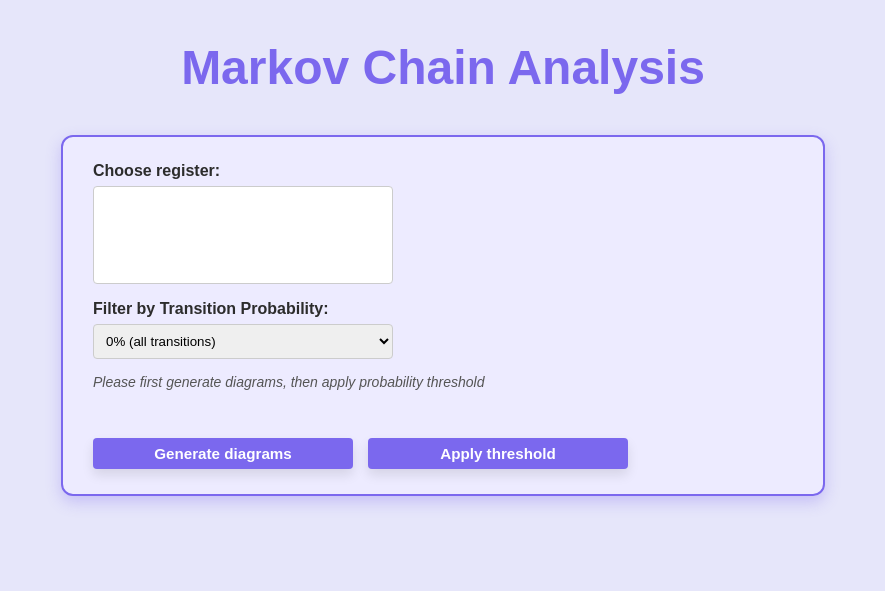
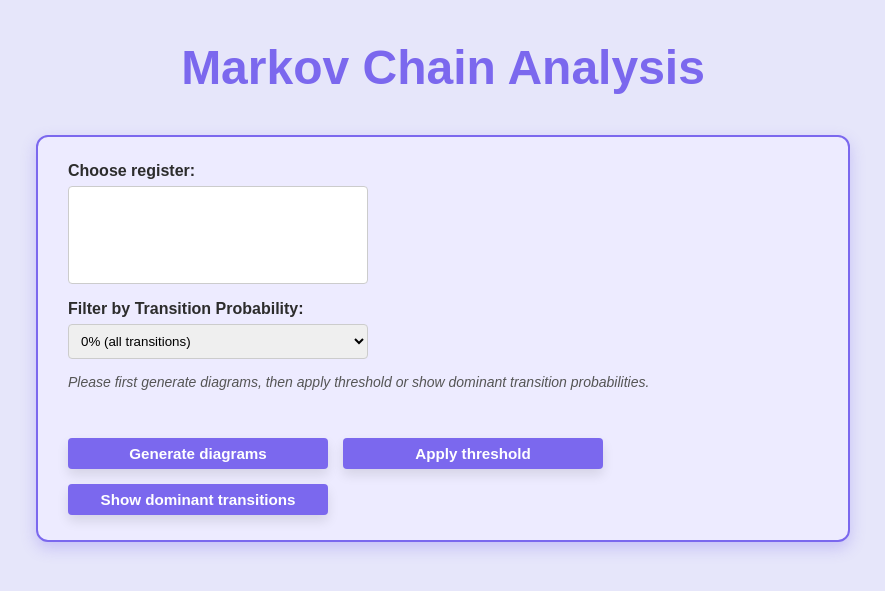
Before and after one commit to Cosmic-maker/design-process-webpage, a Flask app: page /markov_analysis in a window 1280 px wide. Shown: the top 591 px of the page, without its empty margins (197-1082 px from the left). Run offline with Flask 3, Linux system fonts and the light colour scheme; lists and menus that the app fills with data are empty.

Commit message:
markov-features  - Code D is now next to Code S  - Feature with dominant Transactions implemented

```diff
--- a/app/logic.py
+++ b/app/logic.py
@@ -329,7 +329,7 @@ def perform_cumulative_occurence_analysis(df, sheet_name, filename_base, min_occ
     }
 
 
-def perform_markov_chain_analysis(df, sheet_name, filename_base, threshold=0.0):
+def perform_markov_chain_analysis(df, sheet_name, filename_base, threshold=0.0, action="generate"):
     codes = df["Code"].astype(str).tolist()
     transitions = list(zip(codes[:-1], codes[1:]))
     transition_counts = {from_code: {to_code: 0 for to_code in ALLOWED_CODES} for from_code in ALLOWED_CODES}
@@ -348,6 +348,28 @@ def perform_markov_chain_analysis(df, sheet_name, filename_base, threshold=0.0):
             prob = transition_counts[from_code][to_code] / total_transitions
             if prob >= threshold:
                 transition_probs[from_code][to_code] = prob
+
+    # Nur die dominanten Übergänge behalten, wenn show_dominant ausgewählt wurde
+    if action == "show_dominant":
+        # Neue Logik: Für jeden Zielzustand nur den Übergang mit höchster Wahrscheinlichkeit behalten
+        dominant_transitions = {}
+
+        # Erst alle möglichen Übergänge sammeln
+        for from_code in transition_probs:
+            for to_code, prob in transition_probs[from_code].items():
+                if to_code not in dominant_transitions:
+                    dominant_transitions[to_code] = (from_code, prob)
+                else:
+                    # Nur behalten wenn Wahrscheinlichkeit höher ist
+                    if prob > dominant_transitions[to_code][1]:
+                        dominant_transitions[to_code] = (from_code, prob)
+
+        # Übergangsmatrix neu aufbauen
+        new_transition_probs = {from_code: {} for from_code in ALLOWED_CODES}
+        for to_code, (from_code, prob) in dominant_transitions.items():
+            new_transition_probs[from_code][to_code] = prob
+
+        transition_probs = new_transition_probs
 
     G = nx.DiGraph()
 
@@ -374,7 +396,7 @@ def perform_markov_chain_analysis(df, sheet_name, filename_base, threshold=0.0):
                 'Be': (1, 0),
                 'S': (2, 1),
                 'Bs': (2, 0),
-                'D': (2, -1)
+                'D': (3, 1)
             }
             pos = {k: fixed_positions[k] for k in G.nodes() if k in fixed_positions}
 
@@ -397,11 +419,16 @@ def perform_markov_chain_analysis(df, sheet_name, filename_base, threshold=0.0):
             nx.draw_networkx_labels(G, pos, font_size=14,
                                     font_weight='bold', font_color='black')
 
-        plt.title(f"Markov Chain: {sheet_name} (Schwelle: {threshold*100:.0f}%)")
+        title = f"Markov Chain: {sheet_name}"
+        if action == "show_dominant":
+            title += " (dominant transitions only)"
+        else:
+            title += f" (threshold: {threshold*100:.0f}%)"
+        plt.title(title)
 
         markov_dir = os.path.join(DIAGRAM_FOLDER, "markov")
         os.makedirs(markov_dir, exist_ok=True)
-        output_path = os.path.join(markov_dir, f"{sheet_name}_markov_{threshold}.png")
+        output_path = os.path.join(markov_dir, f"{sheet_name}_markov_{threshold}_{action if action in ['show_dominant'] else 'normal'}.png")
 
         plt.tight_layout()
         plt.savefig(output_path)
--- a/app/routes.py
+++ b/app/routes.py
@@ -226,6 +226,7 @@ def setup_routes(app):
 
         selected_registers = []
         threshold = 0.0
+        action = "generate"  # Standardwert
 
         if request.method == "POST":
             selected_registers = request.form.getlist("register")
@@ -237,12 +238,11 @@ def setup_routes(app):
             else:
                 try:
                     xls = pd.ExcelFile(combined_file)
-                    if action == "generate" or action == "apply_threshold":
+                    if action in ["generate", "apply_threshold", "show_dominant"]:
                         for register in selected_registers:
                             df = pd.read_excel(combined_file, sheet_name=register)
-                            perform_markov_chain_analysis(df, register, register, threshold)
-                        flash("Diagram updated." if action == "apply_threshold"
-                              else "Diagram generated.")
+                            perform_markov_chain_analysis(df, register, register, threshold, action)
+                        flash("Diagram updated." if action != "generate" else "Diagram generated.")
                 except Exception as e:
                     flash(f"Analysis error: {e}")
 
@@ -261,4 +261,5 @@ def setup_routes(app):
         return render_template("markov_chain_analysis.html",
                                selected_registers=selected_registers,
                                registers=registers,
-                               threshold=threshold)
+                               threshold=threshold,
+                               action=action)
--- a/app/templates/markov_chain_analysis.html
+++ b/app/templates/markov_chain_analysis.html
@@ -18,7 +18,7 @@
             margin-bottom: 40px;
         }
         .form-container {
-            max-width: 700px;
+            max-width: 750px;  /* Vergrößert von 700px auf 750px */
             margin: 40px auto 60px auto;
             padding: 25px 30px;
             border: 2px solid #7B68EE;
@@ -64,6 +64,7 @@
             display: flex;
             gap: 15px;
             margin-top: 20px;
+            flex-wrap: wrap; /* Ermöglicht das Umbruch der Buttons bei kleineren Bildschirmen */
         }
         .btn {
             padding: 9px 22px;
@@ -74,6 +75,7 @@
             border-radius: 4px;
             cursor: pointer;
             transition: background-color 0.3s;
+            white-space: nowrap; /* Verhindert Zeilenumbrüche im Button-Text */
         }
         .btn:hover {
             background-color: #6A5ACD;
@@ -109,11 +111,12 @@
                 </select>
             </div>
             <p style="margin: 0 0 10px 0; font-size: 14px; color: #555; font-style: italic;">
-                Please first generate diagrams, then apply probability threshold
+                Please first generate diagrams, then apply threshold or show dominant transition probabilities.
             </p><br>
             <div class="button-group">
                 <button type="submit" name="action" value="generate" class="btn btn-small">Generate diagrams</button>
                 <button type="submit" name="action" value="apply_threshold" class="btn btn-small">Apply threshold</button>
+                <button type="submit" name="action" value="show_dominant" class="btn btn-small">Show dominant transitions</button>
             </div>
         </form>
     </div>
@@ -124,7 +127,7 @@
             {% for register in selected_registers %}
             <div class="markov-container">
                 <div class="markov-title">{{ register }}</div>
-                <img src="{{ url_for('static', filename='diagrams/markov/' + register + '_markov_' + threshold|string + '.png') }}"
+                <img src="{{ url_for('static', filename='diagrams/markov/' + register + '_markov_' + threshold|string + '_' + (action if action in ['show_dominant'] else 'normal') + '.png') }}"
                      alt="Markov Diagram for {{ register }}" style="width: 100%; height: auto;">
             </div>
             {% endfor %}
```
